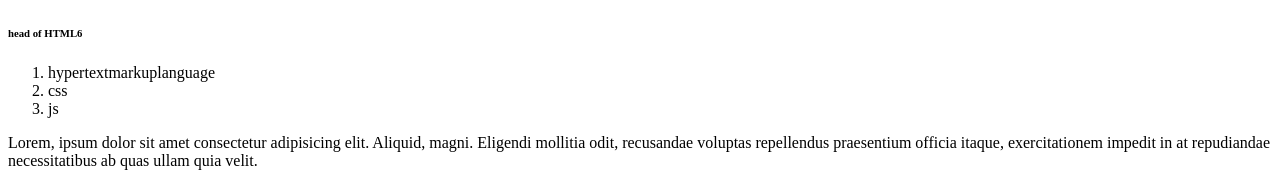
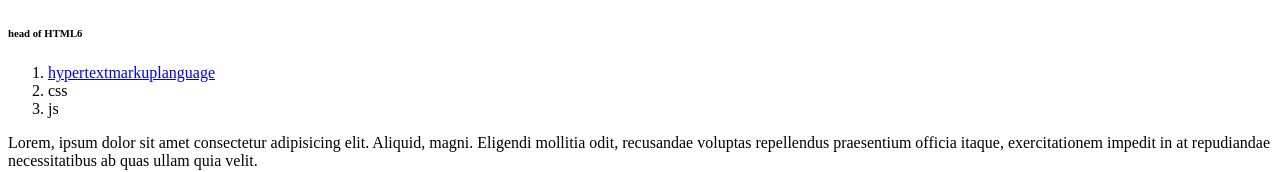
Before and after one commit to YoonSunLeee/my-first-web-site, a plain HTML site: page index.html in a window 1280 px wide. Shown: the part 250-422 px from the top of the page. Drawn offline with Linux system fonts and the light colour scheme.

Commit message:
Update index.html

```diff
--- a/index.html
+++ b/index.html
@@ -9,7 +9,7 @@
         <h6>head of HTML6
         </h6>
         <ol>
-            <li>hypertextmarkuplanguage</li>
+            <li><a href="WEB.html">hypertextmarkuplanguage</a></li>
             <li>css</li>
             <li>js</li>
         </ol>
```
